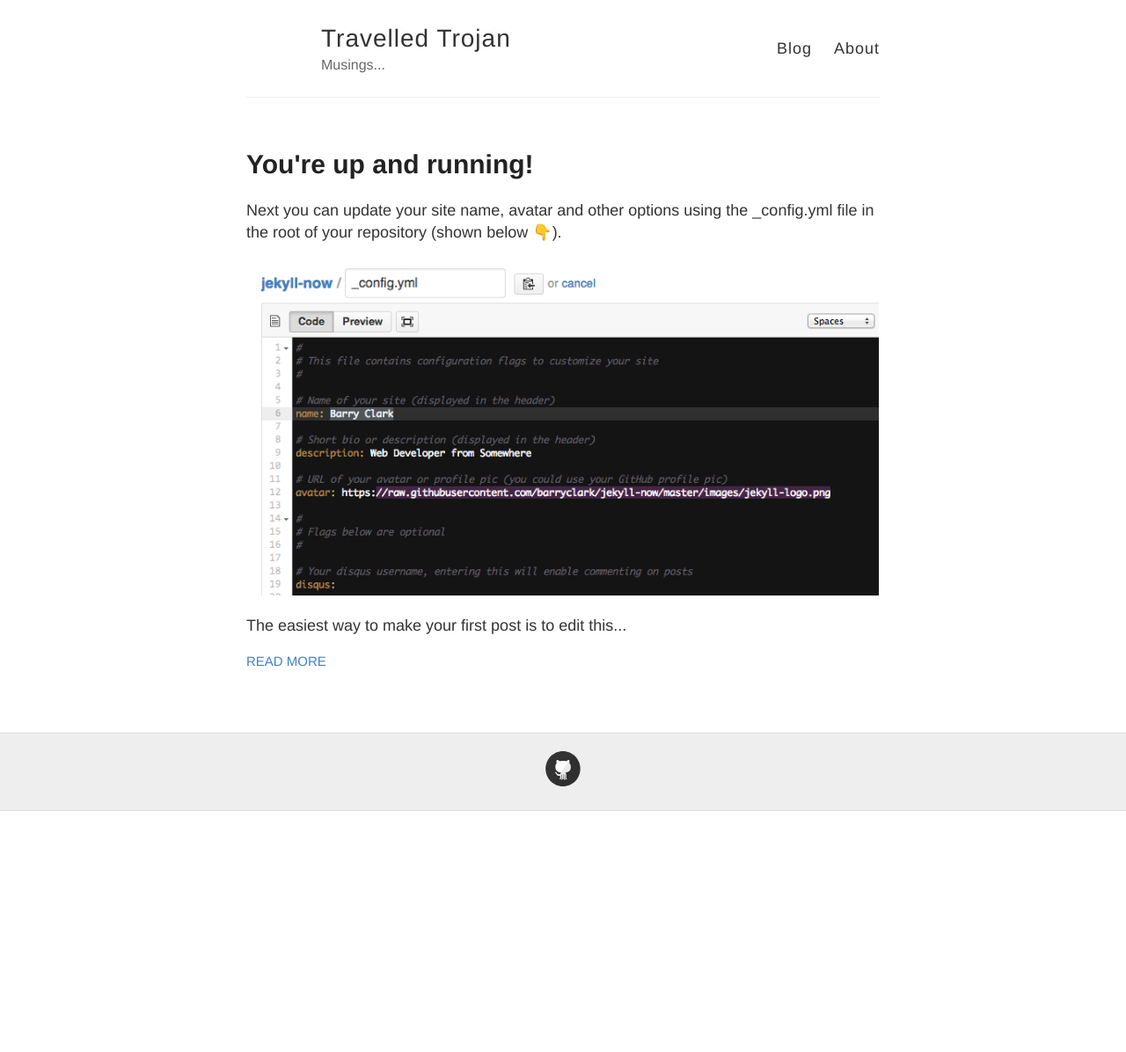
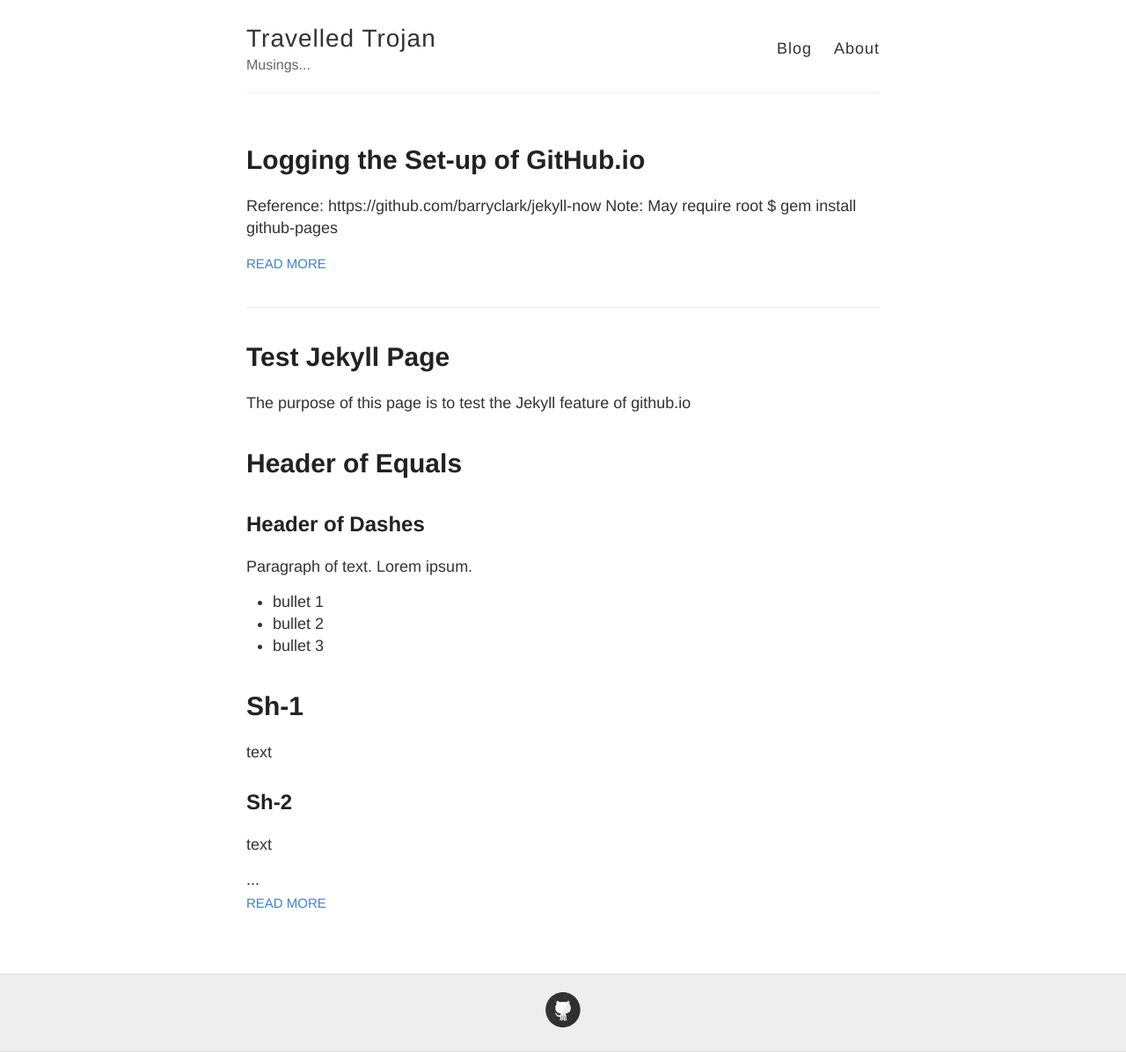
Before and after one commit to TravelledTrojan/TravelledTrojan.github.io, a Jekyll site: the page built from index.html, in a window 1280 px wide. Shown: the whole page at 88% size. Built offline with Jekyll 4.4.1, drawn with Linux system fonts in a browser that asks for light colours; emoji names are drawn with the system emoji font; before the commit the page ends 922 px from its top, so only the background shows below that.

Commit message:
starting to rip out old stuff

```diff
--- a/_config.yml
+++ b/_config.yml
@@ -28,12 +28,6 @@
   rss: # just type anything here for a working RSS icon, make sure you set the "url" above!
   twitter: # jekyllrb
   stackoverflow: # your stackoverflow profile, e.g. "users/50476/bart-kiers"
-
-# Your disqus shortname, entering this will enable commenting on posts
-disqus:
-
-# Enter your Google Analytics web tracking code (e.g. UA-2110908-2) to activate tracking
-google_analytics:
 
 # Your website URL (e.g. http://barryclark.github.io or http://www.barryclark.co)
 # Used for Sitemap.xml and your RSS feed
--- a/_layouts/default.html
+++ b/_layouts/default.html
@@ -24,8 +24,6 @@
     <div class="wrapper-masthead">
       <div class="container">
         <header class="masthead clearfix">
-          <a href="{{ site.baseurl }}/" class="site-avatar"><img src="{{ site.avatar }}" /></a>
-
           <div class="site-info">
             <h1 class="site-name"><a href="{{ site.baseurl }}/">{{ site.name }}</a></h1>
             <p class="site-description">{{ site.description }}</p>
@@ -51,6 +49,5 @@
       </div>
     </div>
 
-    {% include analytics.html %}
   </body>
 </html>
--- a/_layouts/post.html
+++ b/_layouts/post.html
@@ -12,6 +12,4 @@
   <div class="date">
     Written on {{ page.date | date: "%B %e, %Y" }}
   </div>
-
-  {% include disqus.html disqus_identifier=page.disqus_identifier %}
 </article>
--- /dev/null
+++ b/_posts/2014-11-26-Setup.md
@@ -0,0 +1,7 @@
+---
+title: Logging the Set-up of GitHub.io
+---
+
+Reference: https://github.com/barryclark/jekyll-now
+Note: May require root
+$ gem install github-pages
--- a/_posts/2014-3-3-Hello-World.md
+++ /dev/null
@@ -1,10 +0,0 @@
----
-layout: post
-title: You're up and running!
----
-
-Next you can update your site name, avatar and other options using the _config.yml file in the root of your repository (shown below :point_down:).
-
-![_config.yml]({{ site.baseurl }}/images/config.png)
-
-The easiest way to make your first post is to edit this one. Go into /_posts/ and update the Hello World markdown file. For more instructions head over to the [Jekyll Now repository](https://github.com/barryclark/jekyll-now) on GitHub.
--- a/style.scss
+++ b/style.scss
@@ -158,23 +158,6 @@
   }
 }
 
-.site-avatar {
-  float: left;
-  width: 70px;
-  height: 70px;
-  margin-right: 15px;
-
-  @include mobile {
-    float: none;
-    display: block;
-    margin: 0 auto;
-  }
-
-  img {
-    border-radius: 5px;
-  }
-}
-
 .site-info {
   float: left;
 
```
Also changed, not shown: _includes/analytics.html (deleted, +0 -13 lines), _includes/disqus.html (deleted, +0 -17 lines), _posts/2014-11-25-Test.md (renamed from test.md), images/config.png (deleted).
